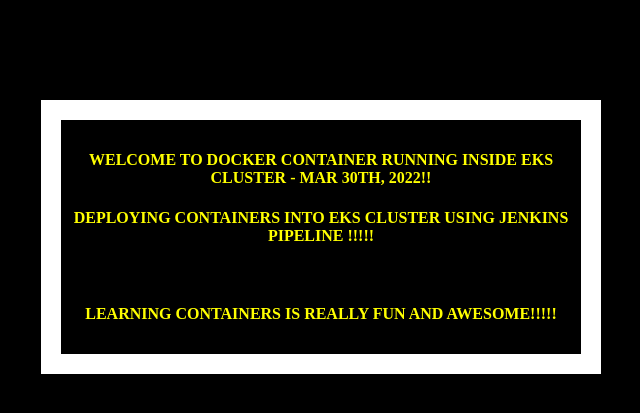
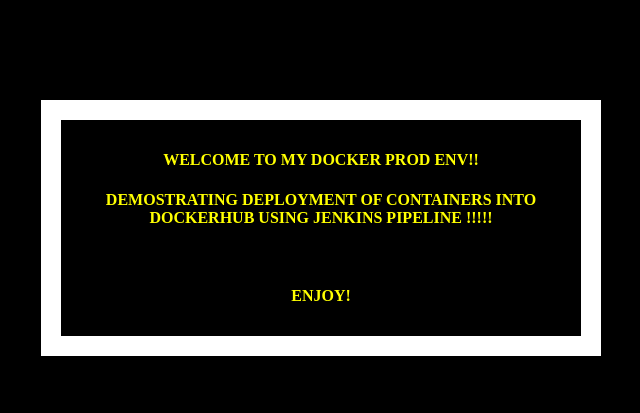
Before and after one commit to anez247/DockerProductionProject, a Flask app: page / in a window 1280 px wide. Shown: the top 413 px of the page, without its empty margins (319-959 px from the left). Run offline with Flask 2, Linux system fonts and the light colour scheme.

Commit message:
Update index.html

```diff
--- a/templates/index.html
+++ b/templates/index.html
@@ -19,10 +19,10 @@
   </head>
   <body>
     <div class="container">
-      <h4>Welcome to Docker Container running inside  EKS Cluster - Mar 30th, 2022!!</h4>
-      <h4>Deploying Containers into EKS cluster using Jenkins Pipeline !!!!!</h4>
+      <h4>Welcome to my Docker Prod env!!</h4>
+      <h4>Demostrating Deployment of Containers into DockerHub using Jenkins Pipeline !!!!!</h4>
       <br>
-       <h4>Learning containers is really fun and awesome!!!!!</h4>
+       <h4> Enjoy!</h4>
     </div>
   </body>
 </html>
```
